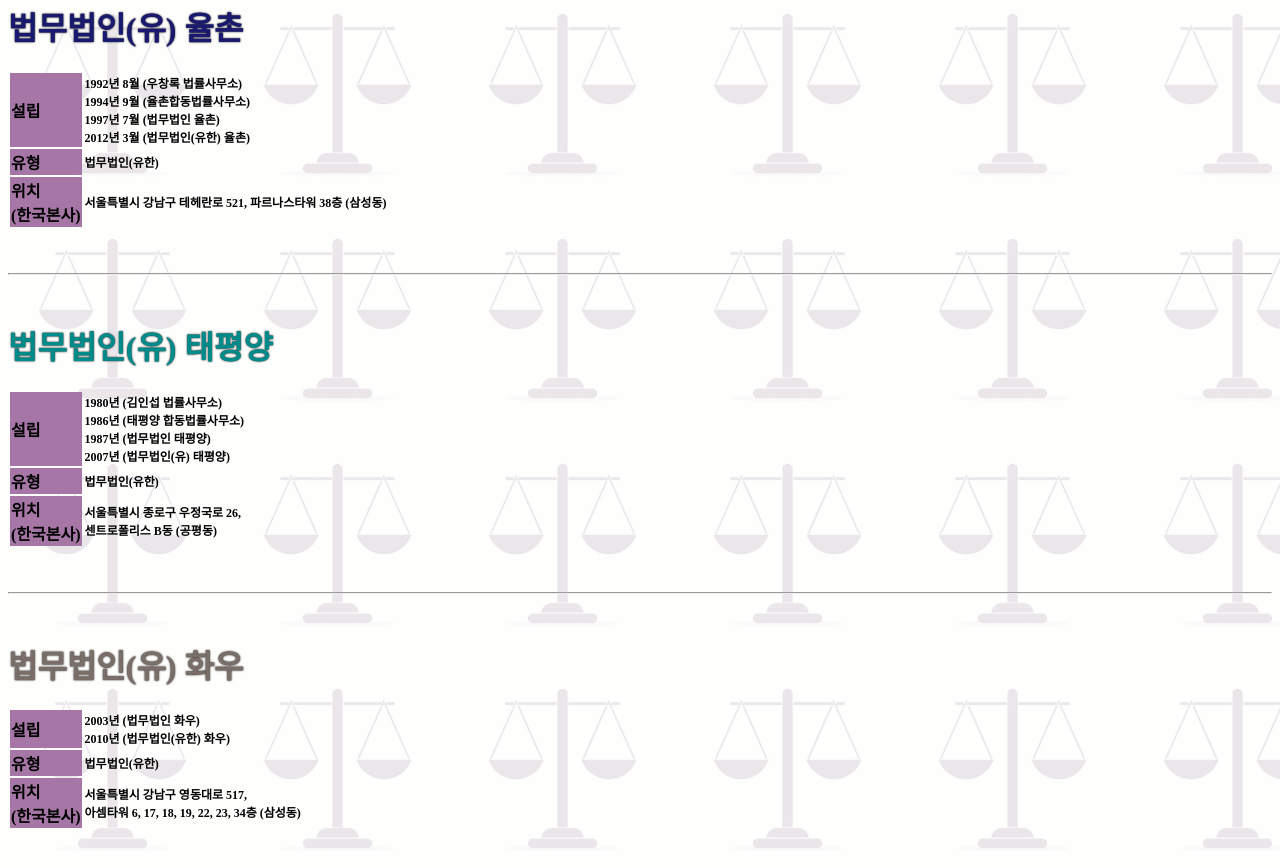
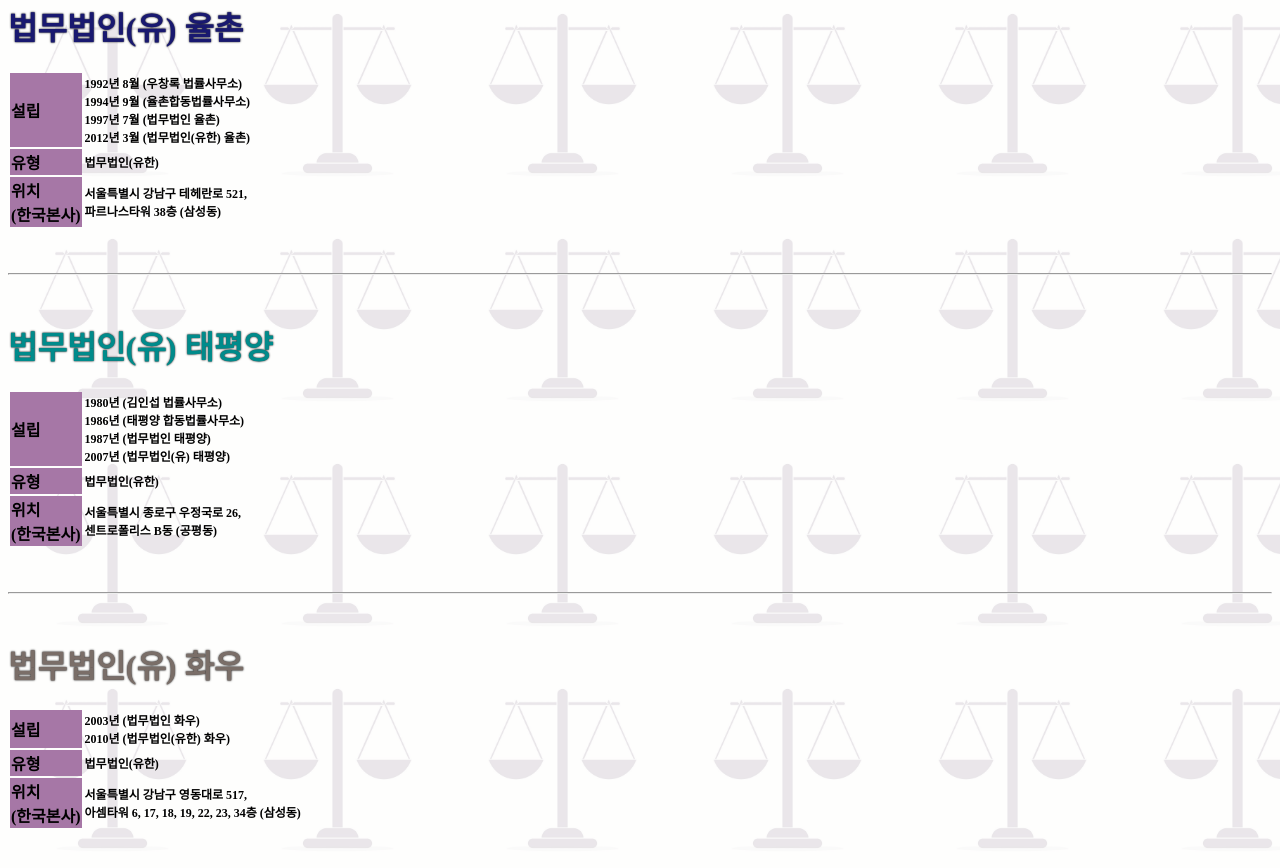
Before and after one commit to stockyswing3738/-Top-6-law-firms-in-Korea-BS, a plain HTML site: page index.html in a window 1280 px wide. Shown: the part 1369-2237 px from the top of the page. Drawn offline with Linux system fonts and the light colour scheme.

Commit message:
Update index.html

```diff
--- a/index.html
+++ b/index.html
@@ -105,7 +105,7 @@
 	</tr>
 	<tr>
 		<th style="background-color:#a677a6">위치<br>(한국본사)</th>
-		<th style="font-size:75%">서울특별시 강남구 테헤란로 521,
+		<th style="font-size:75%">서울특별시 강남구 테헤란로 521,<br>
 		파르나스타워 38층 (삼성동)<br></th>
 	</tr>
 </table>
```
